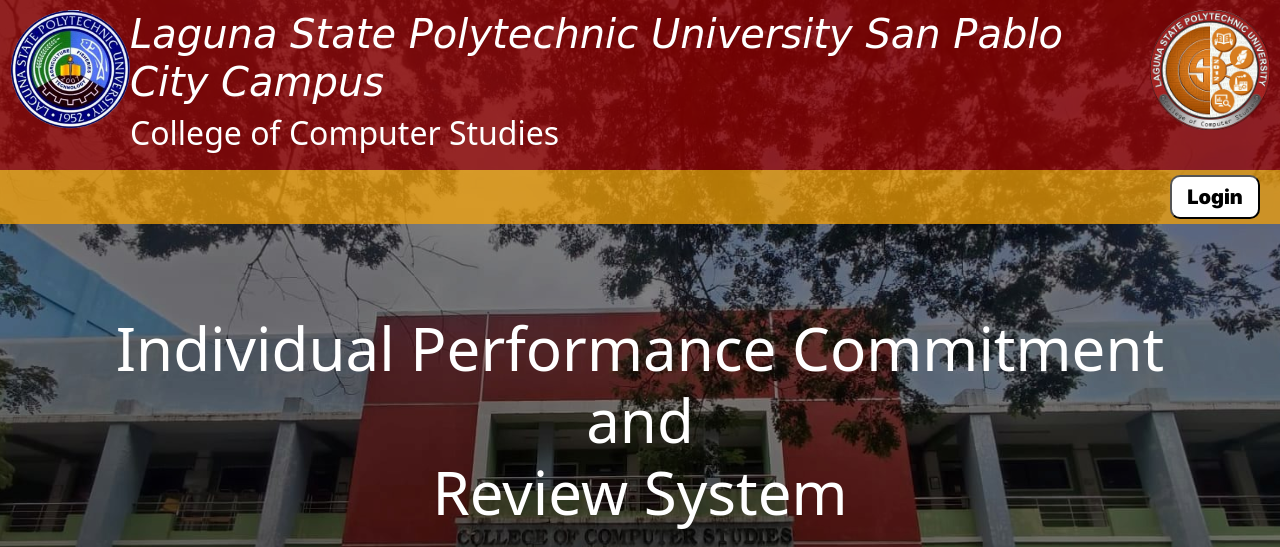
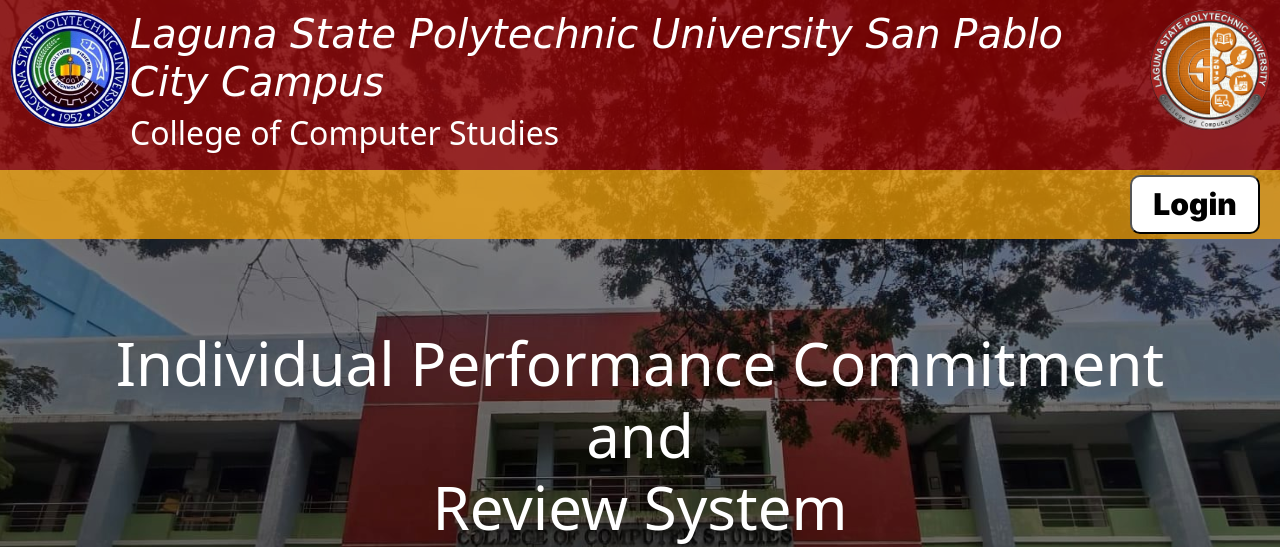
Before and after one commit to Akintuntun/IPCR-wamp, a PHP site: page / in a window 1280 px wide. Shown: the top 547 px of the page. Run offline with PHP 8.4, Linux system fonts and the light colour scheme.

Commit message:
edit dropdown and login button size

```diff
--- a/CSS/style.css
+++ b/CSS/style-login.css
@@ -1,5 +1,4 @@
 body {
-    background-image: url(CSS/images/image.jpg);
     background-position-y: center;
     background-attachment: fixed;
     background-size: cover;
@@ -33,9 +32,9 @@
 }
 
 .btn-log {
-    font-size: 20px;
+    font-size: 30px;
     padding: 5px;
-    width: 90px;
+    width: 130px;
     border-radius: 10px;
     background-color: white;
 }
@@ -84,7 +83,14 @@
 }
 
 .dropdown-menu {
-    margin-top: 5px;
+    width: 200px;
+    border: solid white 2px;
+    font-size: 30px;
+    background-color: rgba(0, 0, 0, 0.5);
+}
+
+.dropdown-menu a {
+    color: white;
 }
 
 .btn-admin {
--- a/index.php
+++ b/index.php
@@ -11,7 +11,7 @@
     <link href="https://fonts.googleapis.com/css2?family=Inter:wght@900&display=swap" rel="stylesheet">
     <script src="https://cdn.jsdelivr.net/npm/bootstrap@5.2.3/dist/js/bootstrap.bundle.min.js"></script>
     <title>LOGIN PAGE</title>
-    <link rel="stylesheet" href="CSS\style.css">
+    <link rel="stylesheet" href="CSS\style-login.css">
 </head>
 
 <?php
```
